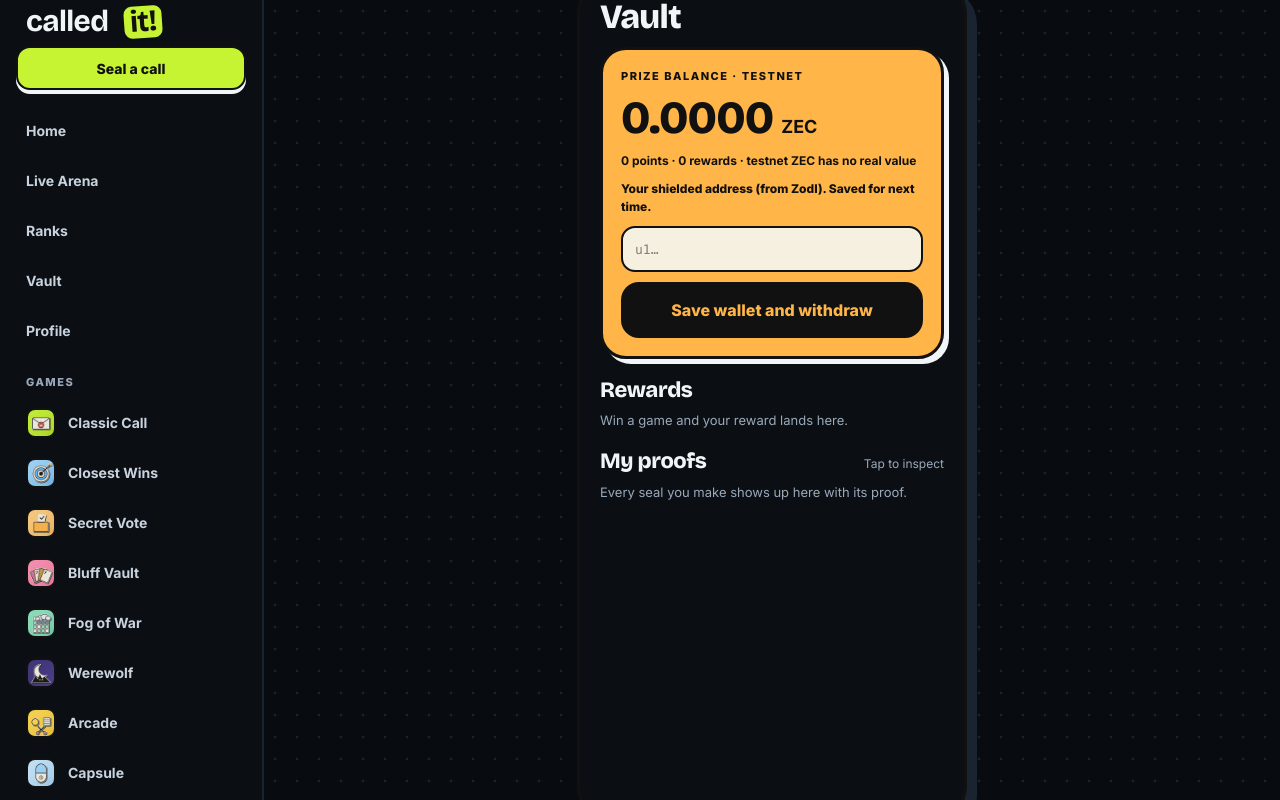
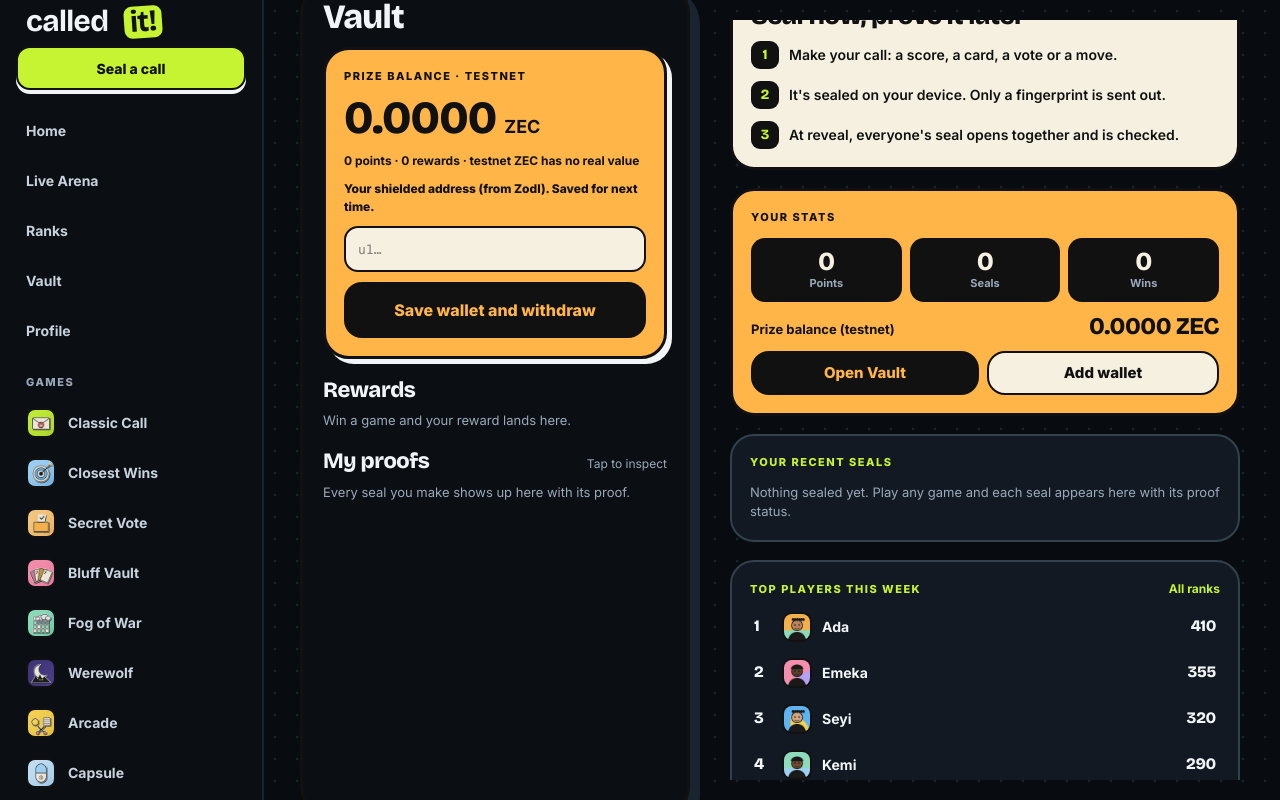
Before and after one commit to moses-Dera/called-it, a Next.js app: page /vault in a window 1280 px wide. Built offline with nearby package versions, Linux system fonts and the light colour scheme.

Commit message:
Add desktop dashboard beside every board and block page translators

```diff
--- a/app/globals.css
+++ b/app/globals.css
@@ -48,6 +48,7 @@ button { font-family: inherit; cursor: pointer; }
 .screen { width: calc(var(--w, 100vw) / var(--z, 1)); max-width: none; min-height: calc(100dvh / var(--z, 1)); zoom: var(--z, 1); }
 .sidebar { display: none; }
 .stage { display: contents; }
+.desk { display: none; }
 @media (min-width: 768px) {
   body { display: grid; grid-template-columns: 264px minmax(0, 1fr); height: 100dvh; overflow: hidden; background: #05070a; }
   .sidebar { display: flex; flex-direction: column; gap: 6px; padding: 22px 16px; background: var(--ink); border-right: 2px solid #1a2330; overflow-y: auto; }
@@ -72,3 +73,12 @@ button { font-family: inherit; cursor: pointer; }
 .tabbar { position: fixed; left: 14px; right: 14px; bottom: calc(14px + env(safe-area-inset-bottom)); z-index: 20; transition: transform 260ms cubic-bezier(.3,1.2,.4,1); box-shadow: 0 10px 30px rgba(0,0,0,.45); }
 .tabbar.hide { transform: translateY(150%); }
 .navspace { height: 100px; flex-shrink: 0; }
+
+/* Desktop dashboard beside the board */
+.dcard { border-radius: 24px; padding: 18px; display: flex; flex-direction: column; gap: 12px; min-width: 0; }
+@media (min-width: 1180px) {
+  .stage { gap: 36px; padding: 20px 36px; justify-content: center; }
+  .desk { display: grid; grid-template-columns: repeat(auto-fit, minmax(290px, 1fr)); gap: 18px; flex: 1; max-width: 860px; max-height: calc(100dvh - 40px); overflow-y: auto; align-content: center; padding: 4px; }
+  .stage:has(.screen.wide) { padding: 0; gap: 0; }
+  .stage:has(.screen.wide) .desk { display: none; }
+}
--- a/app/layout.tsx
+++ b/app/layout.tsx
@@ -12,12 +12,13 @@ export const metadata: Metadata = {
   manifest: "/manifest.webmanifest",
   appleWebApp: { capable: true, title: "Called It", statusBarStyle: "black-translucent" },
   icons: { icon: "/icon-192.png", apple: "/icon-192.png" },
+  other: { google: "notranslate" }, // page translators were replacing live game text
 };
 export const viewport: Viewport = { themeColor: "#0B0F14", width: "device-width", initialScale: 1, viewportFit: "cover" };
 
 export default function RootLayout({ children }: { children: React.ReactNode }) {
   return (
-    <html lang="en" className={`${display.variable} ${inter.variable}`}>
+    <html lang="en" translate="no" className={`${display.variable} ${inter.variable}`}>
       <body><Shell>{children}</Shell></body>
     </html>
   );
--- /dev/null
+++ b/components/desk-panel.tsx
@@ -0,0 +1,70 @@
+"use client";
+import Link from "next/link";
+import { usePathname } from "next/navigation";
+import { GUIDES, PLAYERS } from "@/lib/data";
+import { short, totals, useStore } from "@/lib/store";
+import { SealStatus } from "./ui";
+
+const MODE: Record<string, string> = { "/seal": "classic", "/waiting": "classic", "/reveal": "classic" };
+const HOW = ["Make your call: a score, a card, a vote or a move.", "It's sealed on your device. Only a fingerprint is sent out.", "At reveal, everyone's seal opens together and is checked."];
+const BOTS = [410, 355, 320, 290, 240, 150, 95];
+
+/** Desktop-only side dashboard that fills the space beside the game board on every tab. */
+export function DeskPanel() {
+  const path = usePathname();
+  const s = useStore();
+  const t = totals(s);
+  const g = GUIDES[MODE[path] ?? path.replace("/play/", "")];
+  const board = PLAYERS.map((p, i) => ({ ...p, name: i === 0 ? s.profile.name || "You" : p.name, me: i === 0, pts: i === 0 ? t.points : BOTS[i - 1] })).sort((a, b) => b.pts - a.pts).slice(0, 5);
+  return (
+    <aside className="desk" aria-label="Dashboard">
+      <section className="dcard paper">
+        <div className="eyebrow" style={{ color: "#6b6455" }}>{g ? "How to play" : "How Called It works"}</div>
+        <div className="display" style={{ fontSize: 26 }}>{g ? g.title : "Seal now, prove it later"}</div>
+        {(g ? g.steps : HOW).map((step, i) => (
+          <div key={i} style={{ display: "flex", gap: 10, alignItems: "flex-start" }}>
+            <span className="display" style={{ width: 28, height: 28, borderRadius: 9, background: "#111", color: "var(--lime)", display: "flex", alignItems: "center", justifyContent: "center", fontSize: 14, flexShrink: 0 }}>{i + 1}</span>
+            <span style={{ fontSize: 14, fontWeight: 600, lineHeight: 1.4, paddingTop: 4 }}>{step}</span>
+          </div>
+        ))}
+        {g && <div style={{ borderTop: "2px dashed #c9bfa6", paddingTop: 10, fontSize: 13, lineHeight: 1.5 }}><b>Scoring:</b> {g.scoring}<br /><b>Why it&apos;s fair:</b> {g.fair}</div>}
+      </section>
+
+      <section className="dcard" style={{ background: "var(--amber)", color: "#111", border: "3px solid #111" }}>
+        <div className="eyebrow">Your stats</div>
+        <div style={{ display: "grid", gridTemplateColumns: "repeat(3, minmax(0, 1fr))", gap: 8 }}>
+          {[["Points", t.points], ["Seals", s.seals.length], ["Wins", s.ledger.length]].map(([k, v]) => (
+            <div key={k} style={{ background: "#111", color: "var(--paper)", borderRadius: 14, padding: "10px 6px", textAlign: "center" }}><div className="display" style={{ fontSize: 26 }}>{v}</div><div style={{ fontSize: 11, fontWeight: 700, color: "var(--muted)" }}>{k}</div></div>
+          ))}
+        </div>
+        <div style={{ display: "flex", justifyContent: "space-between", alignItems: "baseline" }}><span style={{ fontSize: 13, fontWeight: 700 }}>Prize balance (testnet)</span><span className="display" style={{ fontSize: 24 }}>{t.available.toFixed(4)} ZEC</span></div>
+        <div style={{ display: "flex", gap: 8 }}>
+          <Link href="/vault" className="btn" style={{ flex: 1, minHeight: 44, background: "#111", color: "var(--amber)" }}>Open Vault</Link>
+          <Link href="/profile" className="btn btn-paper" style={{ flex: 1, minHeight: 44 }}>{s.profile.address ? "Wallet " + short(s.profile.address) : "Add wallet"}</Link>
+        </div>
+      </section>
+
+      <section className="dcard" style={{ background: "var(--panel)", border: "2px solid var(--line)" }}>
+        <div className="eyebrow" style={{ color: "var(--lime)" }}>Your recent seals</div>
+        {s.seals.length === 0 && <div style={{ fontSize: 13, color: "var(--muted)", lineHeight: 1.5 }}>Nothing sealed yet. Play any game and each seal appears here with its proof status.</div>}
+        {s.seals.slice(0, 5).map((x) => (
+          <div key={x.id} style={{ display: "flex", justifyContent: "space-between", alignItems: "center", gap: 10, borderBottom: "1px solid var(--line)", paddingBottom: 8 }}>
+            <span style={{ fontSize: 13, fontWeight: 600, minWidth: 0, overflow: "hidden", textOverflow: "ellipsis", whiteSpace: "nowrap" }}>{x.label}</span><SealStatus seal={x} />
+          </div>
+        ))}
+      </section>
+
+      <section className="dcard" style={{ background: "var(--panel)", border: "2px solid var(--line)" }}>
+        <div style={{ display: "flex", justifyContent: "space-between", alignItems: "baseline" }}><span className="eyebrow" style={{ color: "var(--lime)" }}>Top players this week</span><Link href="/ranks" style={{ fontSize: 12, fontWeight: 700, color: "var(--lime)" }}>All ranks</Link></div>
+        {board.map((p, i) => (
+          <div key={i} style={{ display: "flex", alignItems: "center", gap: 10, background: p.me ? "rgba(198,244,50,.12)" : "transparent", borderRadius: 10, padding: "2px 4px" }}>
+            <span className="display" style={{ width: 18, fontSize: 16 }}>{i + 1}</span>
+            {/* eslint-disable-next-line @next/next/no-img-element */}
+            <img src={p.av} alt="" width={30} height={30} style={{ borderRadius: 10, border: "2px solid #111" }} />
+            <span style={{ flex: 1, fontSize: 14, fontWeight: 700 }}>{p.name}</span><span className="display" style={{ fontSize: 16 }}>{p.pts}</span>
+          </div>
+        ))}
+      </section>
+    </aside>
+  );
+}
--- a/components/shell.tsx
+++ b/components/shell.tsx
@@ -1,10 +1,11 @@
 import Link from "next/link";
 import { MODES, art } from "@/lib/data";
+import { DeskPanel } from "./desk-panel";
 
 // Sets the scale factors before first paint so there is no jump.
 // --z: phones (fit 390-wide design to the screen, and shrink further on very short phones).
 // --zd: desktop/tablet board (fit 844-tall board to the window height).
-const FIT = `(function(){function f(){var w=document.documentElement.clientWidth||innerWidth,h=innerHeight,s=document.documentElement.style;s.setProperty('--w',w+'px');s.setProperty('--z',Math.min(w/390,h/700).toFixed(4));s.setProperty('--zd',Math.max(.6,Math.min((h-40)/844,(w-264-40)/390,1.5)).toFixed(4));}f();addEventListener('resize',f);})();`;
+const FIT = `(function(){function f(){var w=document.documentElement.clientWidth||innerWidth,h=innerHeight,s=document.documentElement.style;s.setProperty('--w',w+'px');s.setProperty('--z',Math.min(w/390,h/700).toFixed(4));s.setProperty('--zd',Math.max(.6,Math.min((h-40)/844,(w-264-40)/390,1.4)).toFixed(4));}f();addEventListener('resize',f);})();`;
 
 const NAV = [["/", "Home"], ["/play/arena", "Live Arena"], ["/ranks", "Ranks"], ["/vault", "Vault"], ["/profile", "Profile"]];
 
@@ -28,7 +29,7 @@ export function Shell({ children }: { children: React.ReactNode }) {
         <div style={{ flex: 1 }} />
         <div style={{ fontSize: 12, color: "var(--muted)", padding: "12px 10px 0", lineHeight: 1.5 }}>Every call is sealed before the result. Free to play.</div>
       </aside>
-      <div className="stage">{children}</div>
+      <div className="stage">{children}<DeskPanel /></div>
     </>
   );
 }
```
